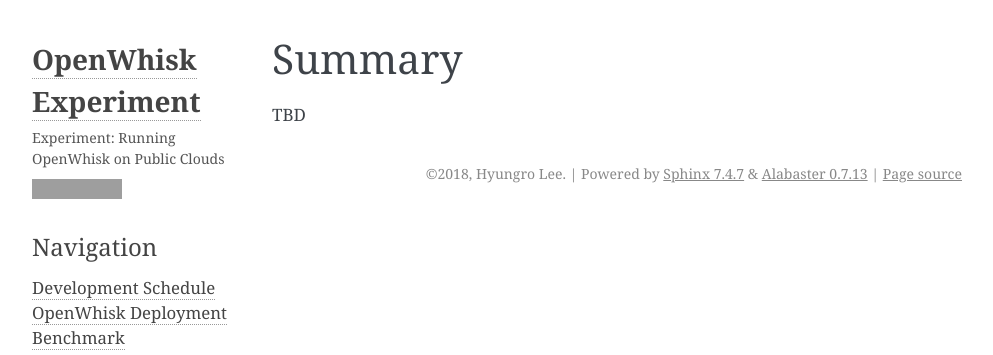
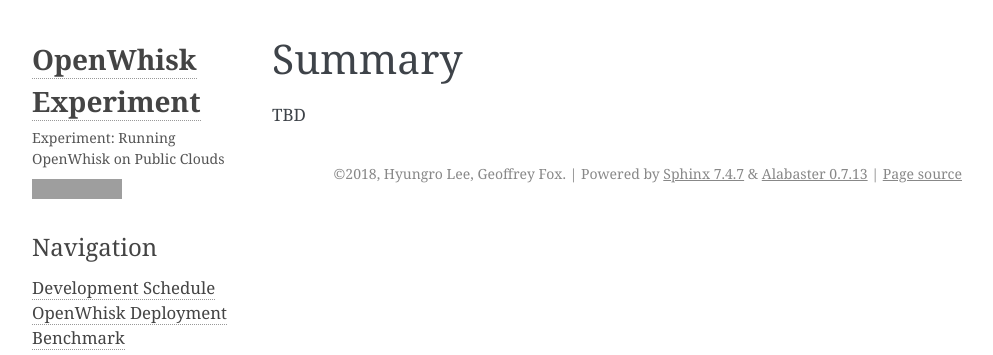
Before and after one commit to lee212/benchmark-baremetal, a Sphinx documentation site: the page built from docs/summary.rst, in a window 1280 px wide. Shown: the top 355 px of the page, without its empty margins (148-1141 px from the left). Built offline with Sphinx 7.4.7, drawn with Linux system fonts in a browser that asks for light colours; grey boxes are pictures that could not be loaded.

Commit message:
minorush

```diff
--- a/docs/conf.py
+++ b/docs/conf.py
@@ -46,7 +46,7 @@
 
 # General information about the project.
 project = u'OpenWhisk Experiment'
-copyright = u'2018, Hyungro Lee'
+copyright = u'2018, Hyungro Lee, Geoffrey Fox'
 author = u'Hyungro Lee, Geoffrey Fox'
 
 # The version info for the project you're documenting, acts as replacement for
```
